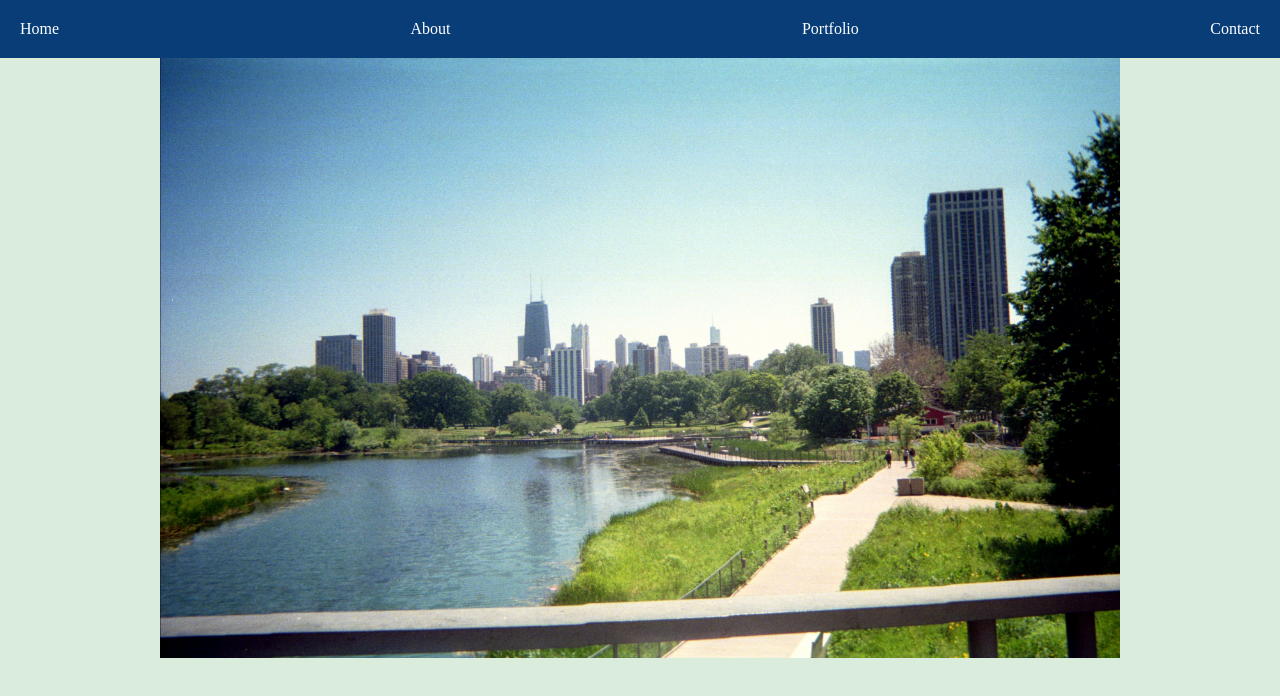
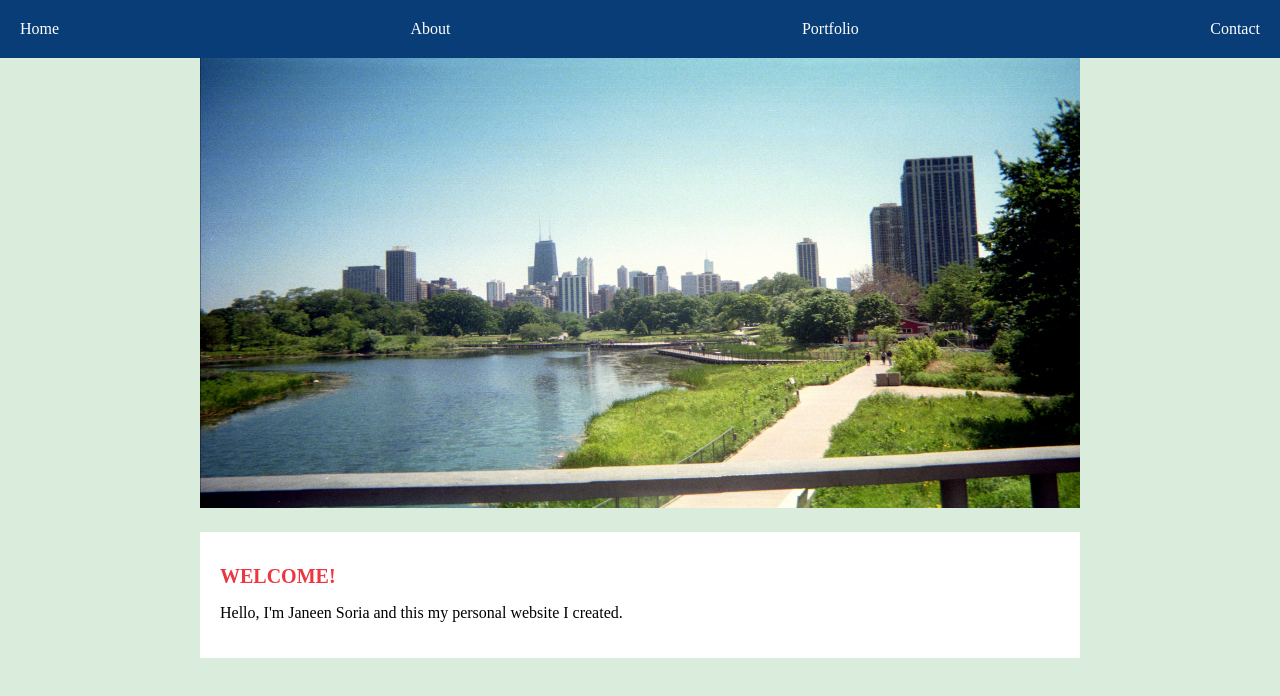
Before and after one commit to Zoryna/janeen-soria-website, a plain HTML site: page index.html in a window 1280 px wide. Drawn offline with Linux system fonts and the light colour scheme.

Commit message:
Fixed sizing, added heading and paragraph

```diff
--- a/css/index.css
+++ b/css/index.css
@@ -19,14 +19,29 @@ body {
   margin: 20px;
 }
 
-.pictures {
+.homecontents {
   display: flex;
-  justify-content: center;
+  flex-direction: column;
+  margin-left: 200px;
+  margin-right: 200px;
+
 }
 
-.pictures img {
-  height: 600px;
-  width: 75%;
-  /*background-color: white;*/
+.pictures img { /*fix how the image stretches*/
+  height: 450px;
+  width: 100%;
+}
+
+.welcome {
+  display: block;
+  margin-top: 20px;
+  padding: 20px;
+  background-color: white;
 
 }
+
+.welcome h1 {
+  color: #ED3642; /*dark pink */
+  text-transform: uppercase;
+  font-size: 20px;
+}
--- a/index.html
+++ b/index.html
@@ -17,8 +17,20 @@
     <div> Contact </div>
   </div>
 
-  <div class="pictures">
-    <img src ="img/homepic.jpg" alt="Lincoln Park, Chicago">
+  <div class="homecontents">
+
+    <div class="pictures"> <!--fix-->
+      <img src ="img/homepic.jpg" alt="Lincoln Park, Chicago">
+    </div>
+
+    <div class="welcome">
+      <h1> Welcome! </h1>
+      <p> <!--add more-->
+        Hello, I'm Janeen Soria and this my personal website I created.
+
+      </p>
+    </div>
+
   </div>
 
 
```
